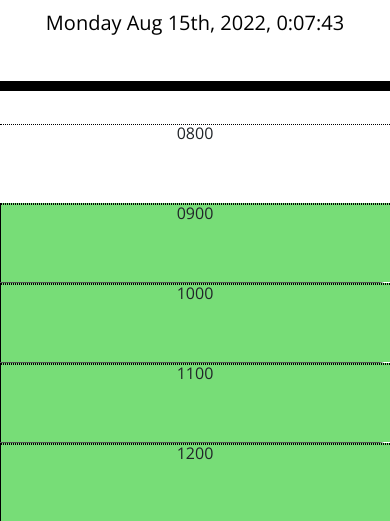
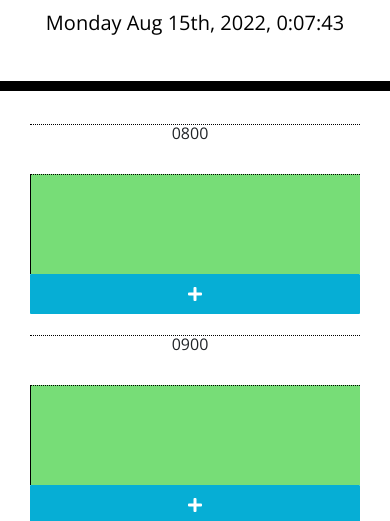
Before and after one commit to Laurencvengros/Daily_Planner, a plain HTML site: page index.html in a window 390 px wide. Shown: the part 256-777 px from the top of the page. Drawn offline with nearby package versions, Linux system fonts and the light colour scheme.

Commit message:
adding media queries in css for resonsive design in various screen sizes

```diff
--- a/assets/css/style.css
+++ b/assets/css/style.css
@@ -81,3 +81,47 @@ textarea {
       border-top: 1px dotted black;
 
   }
+
+  @media screen and (max-width: 768px){
+    .saveBtn {
+      border-radius: 1px ;
+        height: 40px;
+      }
+
+      .row {
+       height: 100%;
+        margin-top: 50px;
+      }
+
+      .col-md-2 {
+        padding-right: 25px;
+        height: 50px
+      }
+      .text{
+        height: 100px;
+    }
+
+
+  }
+
+  @media screen and (max-width: 578px) {
+    .saveBtn {
+        border: 0;
+        border-radius: 1px ;
+        height: 40px;
+        }
+
+      .row {
+        margin-top: 20px;
+        padding-right: 30px;
+        padding-left: 30px;
+        }
+
+      .col-md-2 {
+        height: 50px
+        }
+
+    .text{
+        height: 100px;
+    }
+  }
```
